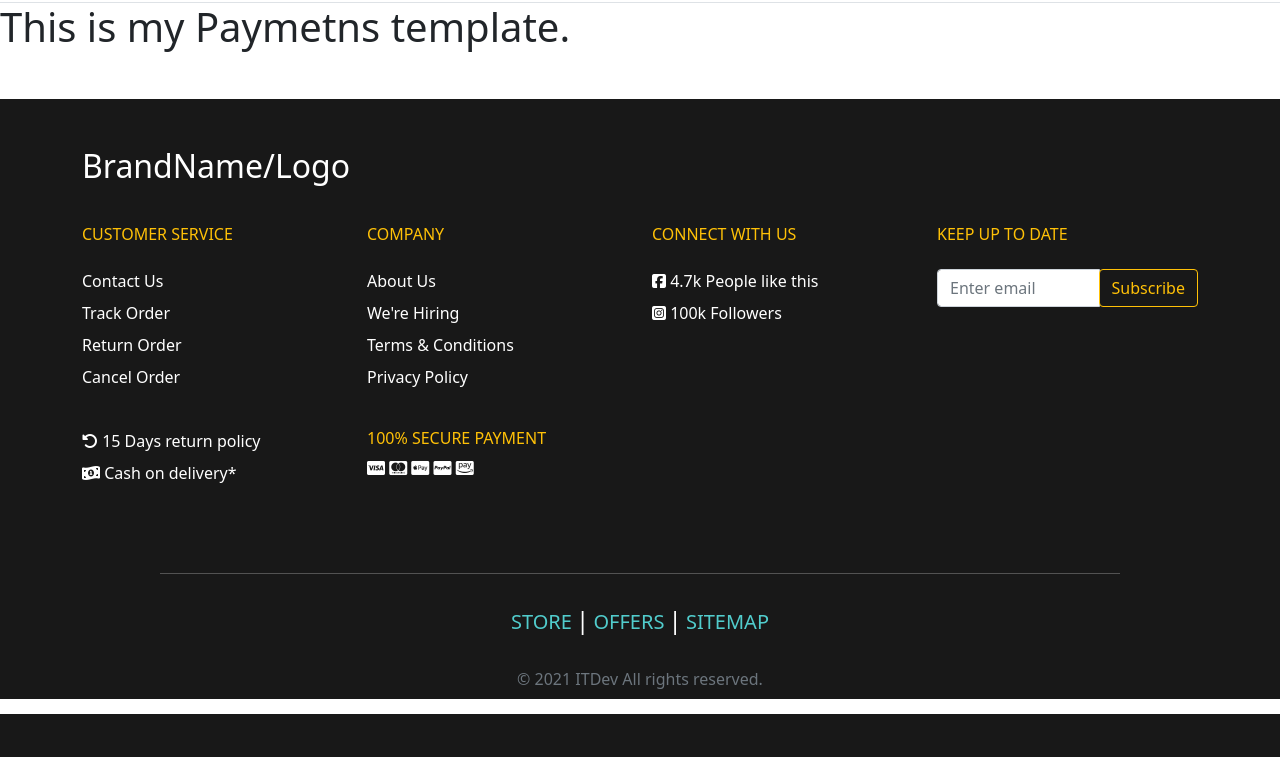
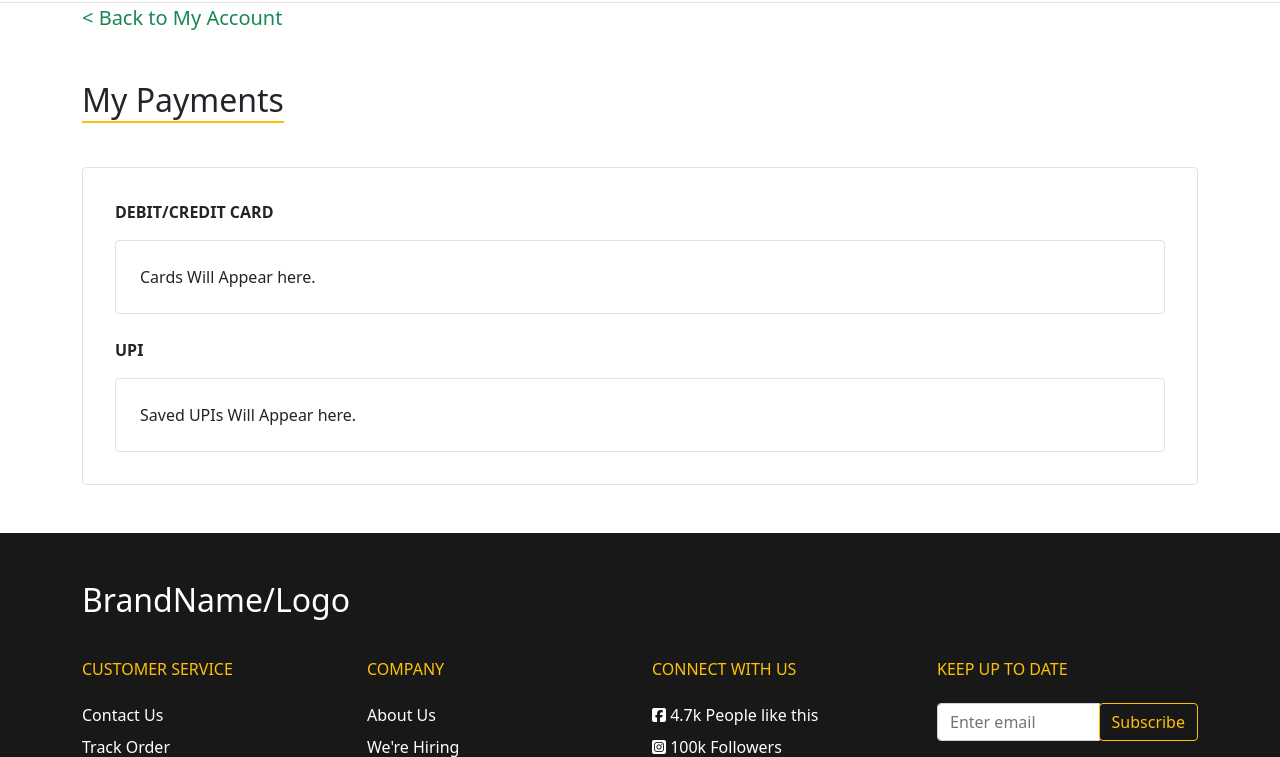
Before and after one commit to pragat-pandya/Django_Ecommerce, a Django app: page /mypayments in a window 1280 px wide. Shown: the part 86-843 px from the top of the page. Before the commit the page ends 800 px from the top, so only its background shows below. Run offline with Django 3.2, Linux system fonts and the light colour scheme; some libraries are stand-ins or nearby versions.

Commit message:
Define MyPayments template.

```diff
--- a/app/templates/app/myaccount.html
+++ b/app/templates/app/myaccount.html
@@ -4,7 +4,7 @@
 
 {% block body %}
   <div class="container">
-    <h1 class="mt-2 mt-md-2 mt-sm-2 mt-lg-5 mt-xl-5 mt-xxl-5 fs-2"><span class="border-bottom border-warning border-2">My Account</span></h1>
+    <h1 class="mt-2 mt-md-2 mt-sm-2 mt-lg-5 mt-xl-5 mt-xxl-5 fs-2"><span class="border-bottom border-warning border-2 text-bold">My Account</span></h1>
     <ul class="row p-3 mt-sm-2 mt-2 mt-lg-5 mt-xl-5 mt-xxl-5 list-group list-group-horizontal">
       <li class="col-12 col-md-12 col-sm-12 col-lg-3 list-group-item border-0">
         <div class="border-end">
--- a/app/templates/app/mypayments.html
+++ b/app/templates/app/mypayments.html
@@ -1,9 +1,24 @@
 {% extends "app/layout.html" %}
 
-{% block title %}My Paymetns {% endblock %}
+{% block title %}My Payments {% endblock %}
 
 {% block style %} {% endblock %}
 
 {% block body %}
-  <h1>This is my Paymetns template.</h1>
+  <div class="container">
+    <a href="{% url 'myaccount' %}" class="link-success text-decoration-none fs-5"> < Back to My Account</a>
+    <h1 class="mt-3 mt-md-2 mt-sm-2 mt-lg-5 mt-xl-5 mt-xxl-5 fs-2"><span class="border-bottom border-warning border-2 text-bold">My Payments</span></h1>
+    <section class="d-flex p-4 flex-column mt-5 border rounded">
+      <div class="p-2">
+        <p class="fw-bold">DEBIT/CREDIT CARD</p>
+        <div class="fw-light border rounded p-4">
+          Cards Will Appear here.
+        </div>
+        <p class="fw-bold mt-4">UPI</p>
+        <div class="fw-light border rounded p-4">
+          Saved UPIs Will Appear here.
+        </div>
+      </div>
+    </section>
+  </div>
 {% endblock %}
--- a/app/templates/app/myprofile.html
+++ b/app/templates/app/myprofile.html
@@ -4,7 +4,8 @@
 
 {% block body %}
   <div class="container">
-    <h1 class="mt-3 mt-md-2 mt-sm-2 mt-lg-5 mt-xl-5 mt-xxl-5 fs-2"><span class="border-bottom border-warning border-2">My Account</span></h1>
+    <a href="{% url 'myaccount' %}" class="link-success text-decoration-none fs-5"> < Back to My Account</a>
+    <h1 class="mt-3 mt-md-2 mt-sm-2 mt-lg-5 mt-xl-5 mt-xxl-5 fs-2"><span class="border-bottom border-warning border-2 text-bold">My Profile</span></h1>
     <form class="form" action="TO-BE-DEFINED" method="post">
       <div class="row">
         <div class="mt-3 form-floating col-12 col-sm-12 col-md-12 col-lg-6 col-xl-6 col-xxl-6">
```
